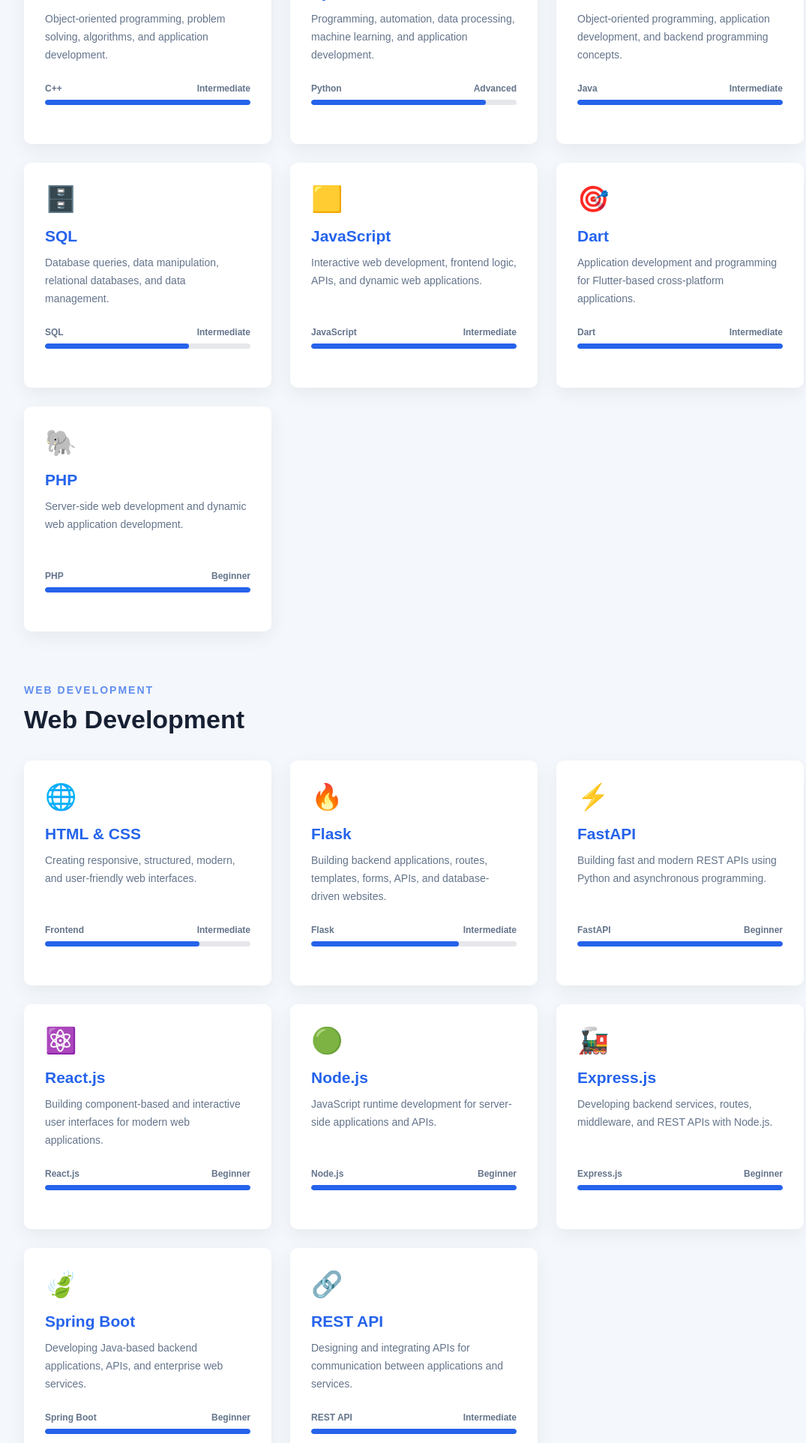
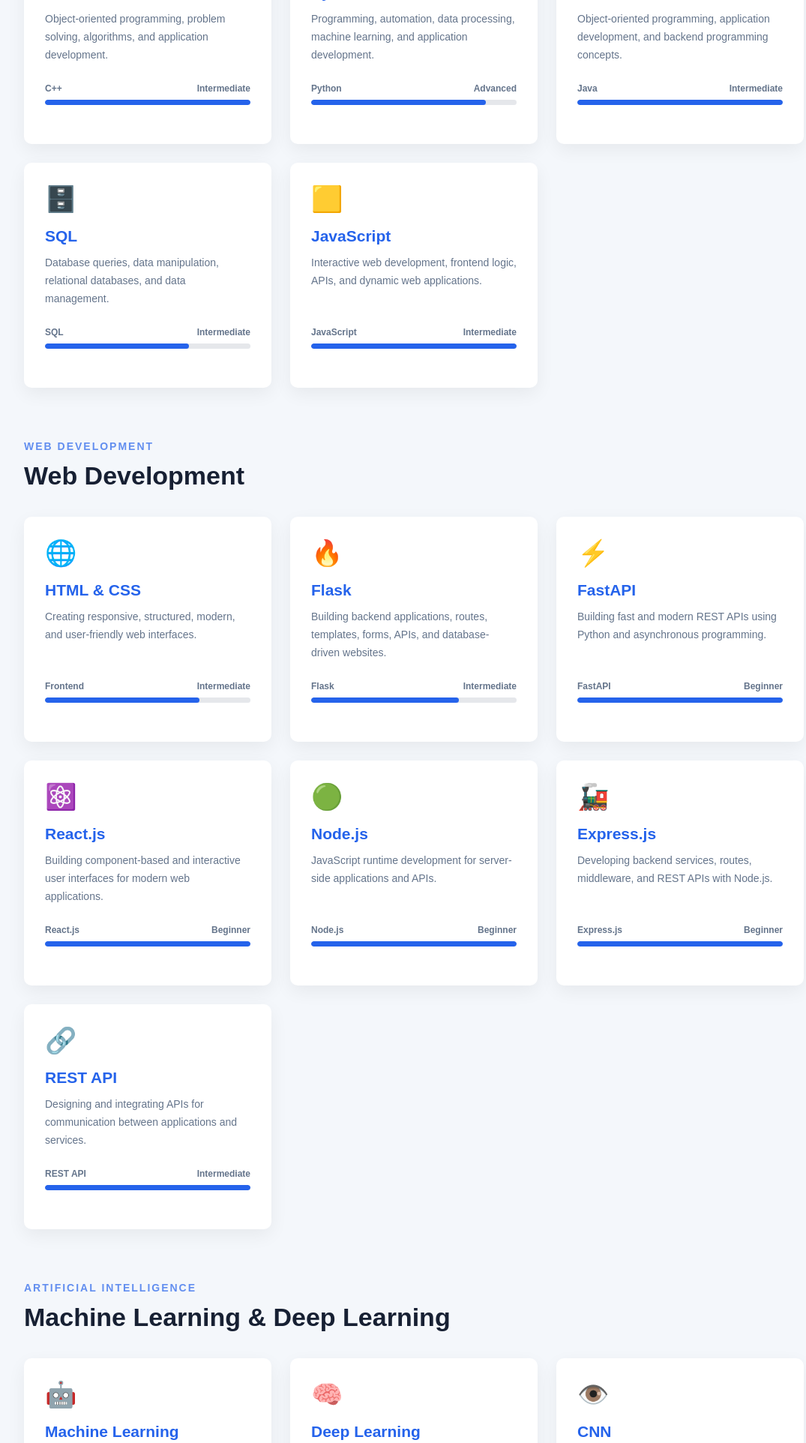
Before and after one commit to vikashkumar97983282-glitch/Portfolio, a Flask app: page /skill in a window 1280 px wide. Shown: the part 645-2569 px from the top of the page at 75% size, without its empty margins (88-1163 px from the left). Run offline with Flask 3, Linux system fonts and the light colour scheme.

Commit message:
remove php,android development,operating system from skill.html

```diff
--- a/app/templates/skill.html
+++ b/app/templates/skill.html
@@ -169,57 +169,6 @@
 
             </div>
 
-
-            <!-- Dart -->
-            <div class="skill-card">
-
-                <div class="skill-icon">🎯</div>
-
-                <h3>Dart</h3>
-
-                <p>
-                    Application development and programming
-                    for Flutter-based cross-platform applications.
-                </p>
-
-                <div class="skill-level">
-                    <div class="skill-level-info">
-                        <span>Dart</span>
-                        <span>Intermediate</span>
-                    </div>
-
-                    <div class="progress">
-                        <div class="progress-bar dart"></div>
-                    </div>
-                </div>
-
-            </div>
-
-
-            <!-- PHP -->
-            <div class="skill-card">
-
-                <div class="skill-icon">🐘</div>
-
-                <h3>PHP</h3>
-
-                <p>
-                    Server-side web development and
-                    dynamic web application development.
-                </p>
-
-                <div class="skill-level">
-                    <div class="skill-level-info">
-                        <span>PHP</span>
-                        <span>Beginner</span>
-                    </div>
-
-                    <div class="progress">
-                        <div class="progress-bar php"></div>
-                    </div>
-                </div>
-
-            </div>
 
         </div>
 
@@ -394,30 +343,7 @@
             </div>
 
 
-            <!-- Spring Boot -->
-            <div class="skill-card">
 
-                <div class="skill-icon">🍃</div>
-
-                <h3>Spring Boot</h3>
-
-                <p>
-                    Developing Java-based backend applications,
-                    APIs, and enterprise web services.
-                </p>
-
-                <div class="skill-level">
-                    <div class="skill-level-info">
-                        <span>Spring Boot</span>
-                        <span>Beginner</span>
-                    </div>
-
-                    <div class="progress">
-                        <div class="progress-bar springboot"></div>
-                    </div>
-                </div>
-
-            </div>
 
 
             <!-- REST API -->
@@ -763,32 +689,6 @@
 
             </div>
 
-
-            <!-- Android -->
-            <div class="skill-card">
-
-                <div class="skill-icon">📲</div>
-
-                <h3>Android Development</h3>
-
-                <p>
-                    Understanding mobile application concepts,
-                    interfaces, and cross-platform development.
-                </p>
-
-                <div class="skill-level">
-                    <div class="skill-level-info">
-                        <span>Android</span>
-                        <span>Beginner</span>
-                    </div>
-
-                    <div class="progress">
-                        <div class="progress-bar android"></div>
-                    </div>
-                </div>
-
-            </div>
-
         </div>
 
     </div>
@@ -1042,7 +942,7 @@
 
         <p class="section-label">PLATFORMS</p>
 
-        <h2>Platforms & Operating Systems</h2>
+        <h2>Platforms</h2>
 
         <div class="skills-grid">
 
@@ -1269,33 +1169,6 @@
 
             </div>
 
-
-            <!-- Operating Systems -->
-            <div class="skill-card">
-
-                <div class="skill-icon">⚙️</div>
-
-                <h3>Operating Systems</h3>
-
-                <p>
-                    Understanding processes, memory management,
-                    file systems, and operating system concepts.
-                </p>
-
-                <div class="skill-level">
-                    <div class="skill-level-info">
-                        <span>Operating Systems</span>
-                        <span>Intermediate</span>
-                    </div>
-
-                    <div class="progress">
-                        <div class="progress-bar operating-system"></div>
-                    </div>
-                </div>
-
-            </div>
-
-
             <!-- Problem Solving -->
             <div class="skill-card">
 
@@ -1345,8 +1218,6 @@
             <span>C#</span>
             <span>JavaScript</span>
             <span>Dart</span>
-            <span>PHP</span>
-
             <span>Flask</span>
             <span>FastAPI</span>
             <span>Spring Boot</span>
```
